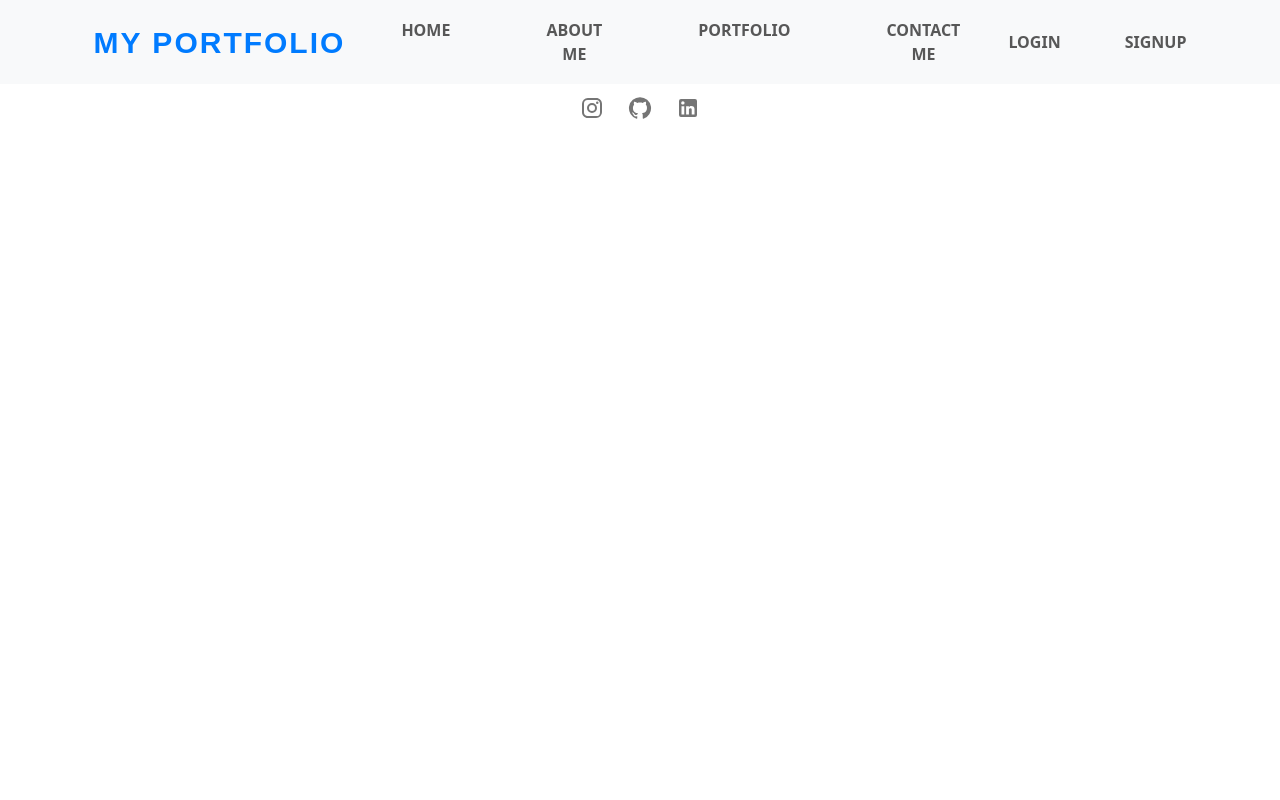
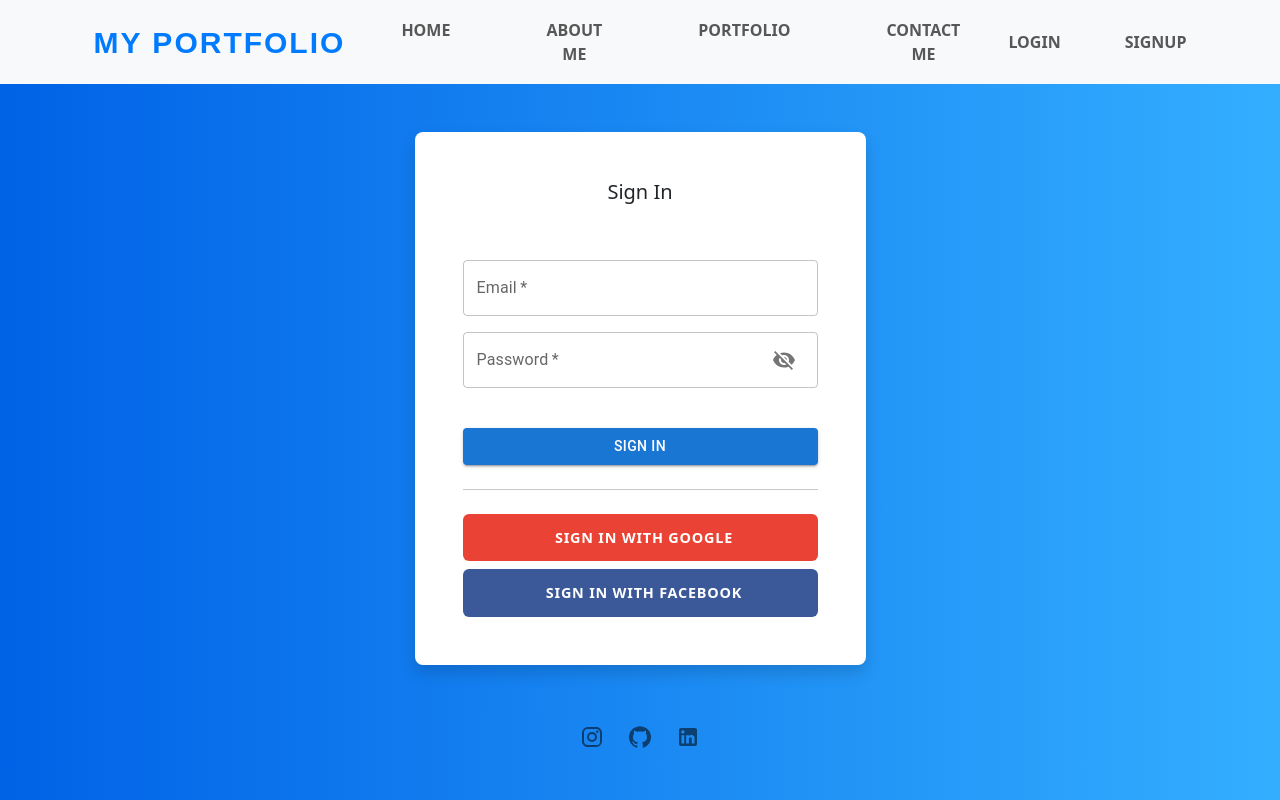
Before and after one commit to Nickdoctor/Portfolio, a React (Create React App) app in the folder portfolio/: page /LogIn in a window 1280 px wide. Built offline with nearby package versions, Linux system fonts and the light colour scheme; no server answers.

Commit message:
Added Log In page and supabase connection?

```diff
--- a/portfolio/package.json
+++ b/portfolio/package.json
@@ -8,6 +8,7 @@
     "@mui/icons-material": "^6.1.8",
     "@mui/material": "^6.1.8",
     "@sendgrid/mail": "^8.1.4",
+    "@supabase/supabase-js": "^2.46.2",
     "@testing-library/jest-dom": "^5.17.0",
     "@testing-library/react": "^13.4.0",
     "@testing-library/user-event": "^13.5.0",
--- a/portfolio/src/App.js
+++ b/portfolio/src/App.js
@@ -4,6 +4,8 @@ import HomePage from './Pages/Home.js';
 import AboutMePage from './Pages/AboutMe.js';
 import PortfolioPage from './Pages/Portfolio.js';
 import ContactMePage from './Pages/ContactMe.js';
+import LogInPage from './Pages/LogIn.js';
+import RegisterPage from './Pages/Register.js';
 
 import MyNavbar from './Components/Navbar.js';
 import Footer from './Components/Footer.js';
@@ -19,6 +21,8 @@ const App = () =>{
                         <Route path="/AboutMe" element={<AboutMePage />} />
                         <Route path="/Portfolio" element={<PortfolioPage />} />
                         <Route path="/ContactMe" element={<ContactMePage />} />
+                        <Route path="/LogIn" element={<LogInPage />} />
+                        <Route path="/Register" element={<RegisterPage />} />
                     </Routes>
               <Footer/>
             </Router>
--- /dev/null
+++ b/portfolio/src/Pages/LogIn.js
@@ -0,0 +1,129 @@
+import React, { useState } from 'react';
+import '../Styles/LogIn.css';
+//import axios from '../config/axiosConfig';
+import { useNavigate } from 'react-router-dom';
+import { Box, Button, TextField, Typography, IconButton, InputAdornment, Modal, CircularProgress } from '@mui/material';
+import FaceBookIcon from '@mui/icons-material/Facebook';
+import GoogleIcon from '@mui/icons-material/Google';
+import EmailIcon from '@mui/icons-material/Email';
+import Visibility from '@mui/icons-material/Visibility';
+import VisibilityOff from '@mui/icons-material/VisibilityOff';
+import supabase from '../supabaseClient.js';
+
+const LogInPage = () => {
+
+    const [formData, setFormData] = useState({
+        email: '',
+        password: '',
+        showPassword: false,
+    });
+    const [loading, setLoading] = useState(false);
+    const [error, setError] = useState('');
+    const navigate = useNavigate();
+    const handleShowPasswordClick = () => {
+        setFormData(prev => ({ ...prev, showPassword: !prev.showPassword }));
+    };
+
+    const handleChange = (e) => {
+        const { name, value } = e.target;
+        setFormData((prevData) => ({
+          ...prevData,
+          [name]: value,
+        }));
+      };
+
+      const handleSubmit = async (e) => {
+        e.preventDefault();
+        setLoading(true);
+        setError('');
+
+        try {
+            // Authenticate user
+            const { user, error } = await supabase.auth.signInWithPassword({
+                email: formData.email,
+                password: formData.password,
+            });
+
+            if (error) throw error; // Handle error if sign-in fails
+
+            // Check if formData.email is in the admin table
+            /*
+            const { data: adminData, error: adminError } = await supabase
+                .from('admin')
+                .select('email')
+                .eq('email', formData.email);
+                console.log('Admin Data:', adminData); // Debug log for admin data
+                console.log('Form Data Email:', formData.email); // Debug log for formData.email
+
+            if (adminError) {
+                console.error('Error checking admin status:', adminError.message);
+                setError('Unable to verify admin status.');
+            } else if (adminData && adminData.length > 0) {
+                // Redirect to admin page if the email is found in the admin table
+                navigate('/admin');
+            } else {
+                // Redirect to user view page if email is not found in admin table
+                navigate('/userview');
+            }
+                */
+        } catch (error) {
+            console.error('Login failed:', error); // Log the complete error object
+            setError('Login failed. Please check your credentials.'); // Generic error message
+        } finally {
+            setLoading(false);
+            console.log('Sign In Success');
+            navigate('/');
+        }
+      };
+
+    return (
+        <body>
+            <div class="container">
+                <div class="row">
+                    <div class="col-sm-9 col-md-7 col-lg-5 mx-auto">
+                        <div class="card border-0 shadow rounded-3 my-5 rounded shadow hover-effect">
+                            <div class="card-body p-4 p-sm-5">
+                                <h5 class="card-title text-center mb-5 fw-light fs-5 ">Sign In</h5>
+                                <form>
+                                    <TextField fullWidth name="email" label="Email" type="email" variant="outlined" value={formData.email} onChange={handleChange} sx={{ mt: 1, mb: 1 }} required />
+                                    <div class="form-floating mb-3">
+                                        <TextField fullWidth name="password" label="Password" type={formData.showPassword ? "text" : "password"} variant="outlined" value={formData.password} onChange={handleChange}
+                                            InputProps={{
+                                                endAdornment: (
+                                                    <InputAdornment position="end">
+                                                        <IconButton onClick={handleShowPasswordClick}>
+                                                            {formData.showPassword ? <Visibility /> : <VisibilityOff />}
+                                                        </IconButton>
+                                                    </InputAdornment>
+                                                )
+                                            }}
+                                            sx={{ mt: 1 }}
+                                            required
+                                        />
+                                    </div>
+                                    <div class="d-grid">
+                                        <Button fullWidth type="submit" variant="contained" color="primary" sx={{ mt: 3 }}>
+                                            Sign In
+                                        </Button>
+                                    </div>
+                                    <hr class="my-4" />
+                                    <div class="d-grid mb-2">
+                                        <button class="btn btn-google btn-login text-uppercase fw-bold" type="submit">
+                                            <i class="fab fa-google me-2"></i> Sign in with Google
+                                        </button>
+                                    </div>
+                                    <div class="d-grid">
+                                        <button class="btn btn-facebook btn-login text-uppercase fw-bold" type="submit">
+                                            <i class="fab fa-facebook-f me-2"></i> Sign in with Facebook
+                                        </button>
+                                    </div>
+                                </form>
+                            </div>
+                        </div>
+                    </div>
+                </div>
+            </div>
+        </body>
+    )
+};
+export default LogInPage;
--- /dev/null
+++ b/portfolio/src/Pages/Register.js
@@ -0,0 +1,54 @@
+import React, { useState } from 'react';
+import '../Styles/Register.css';
+//import axios from '../config/axiosConfig';
+import { useNavigate } from 'react-router-dom';
+import { Box, Button, TextField, Typography, IconButton, InputAdornment, Modal, CircularProgress } from '@mui/material';
+import FaceBookIcon from '@mui/icons-material/Facebook';
+import GoogleIcon from '@mui/icons-material/Google';
+import EmailIcon from '@mui/icons-material/Email';
+import Visibility from '@mui/icons-material/Visibility';
+import VisibilityOff from '@mui/icons-material/VisibilityOff';
+//import supabase from '../config/supabaseClient.js';
+
+const RegisterPage = () => {
+    return (
+<section class="vh-100" >
+  <div class="container py-5 h-100">
+    <div class="row d-flex justify-content-center align-items-center h-100">
+      <div class="col-12 col-md-8 col-lg-6 col-xl-5">
+        <div class="card shadow-2-strong" >
+          <div class="card-body p-5 text-center">
+
+            <h3 class="mb-5">Sign in</h3>
+
+            <div data-mdb-input-init class="form-outline mb-4">
+              <input type="email" id="typeEmailX-2"/>
+              <label class="form-label" for="typeEmailX-2">Email</label>
+            </div>
+
+            <div data-mdb-input-init class="form-outline mb-4">
+              <input type="password" id="typePasswordX-2" class="form-control form-control-lg" />
+              <label class="form-label" for="typePasswordX-2">Password</label>
+            </div>
+
+
+            <div class="form-check d-flex justify-content-start mb-4">
+              <input class="form-check-input" type="checkbox" value="" id="form1Example3" />
+              <label class="form-check-label" for="form1Example3"> Remember password </label>
+            </div>
+
+            <button data-mdb-button-init data-mdb-ripple-init class="btn btn-primary btn-lg btn-block" type="submit">Login</button>
+
+            <button data-mdb-button-init data-mdb-ripple-init class="btn btn-lg btn-block btn-primary"
+              type="submit"><i class="fab fa-google me-2"></i> Sign in with google</button>
+            <button data-mdb-button-init data-mdb-ripple-init class="btn btn-lg btn-block btn-primary mb-2"
+              type="submit"><i class="fab fa-facebook-f me-2"></i>Sign in with facebook</button>
+
+          </div>
+        </div>
+      </div>
+    </div>
+  </div>
+</section>
+)};
+export default RegisterPage;
--- /dev/null
+++ b/portfolio/src/Styles/LogIn.css
@@ -0,0 +1,20 @@
+body {
+    background: #007bff;
+    background: linear-gradient(to right, #0062E6, #33AEFF);
+  }
+
+  .btn-login {
+    font-size: 0.9rem;
+    letter-spacing: 0.05rem;
+    padding: 0.75rem 1rem;
+  }
+
+  .btn-google {
+    color: white !important;
+    background-color: #ea4335;
+  }
+
+  .btn-facebook {
+    color: white !important;
+    background-color: #3b5998;
+  }
--- /dev/null
+++ b/portfolio/src/supabaseClient.js
@@ -0,0 +1,6 @@
+import { createClient } from '@supabase/supabase-js';
+
+const supabaseUrl = process.env.REACT_APP_SUPABASE_URL;
+const supabaseKey = process.env.REACT_APP_SUPABASE_ANON_KEY;
+const supabase = createClient(supabaseUrl, supabaseKey);
+export default supabase;
```
Also changed, not shown: portfolio/src/Styles/Register.css (added), 1 other file (tests, documents, lock files or other folders).
